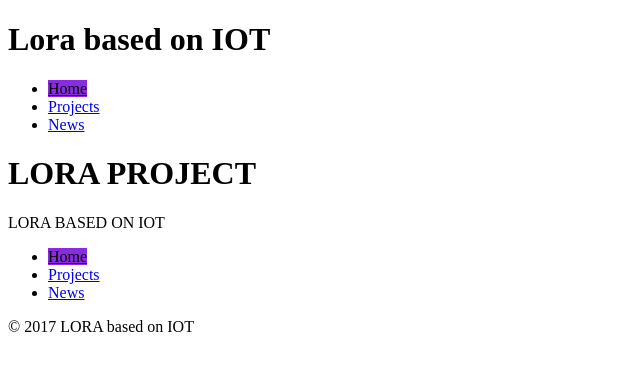
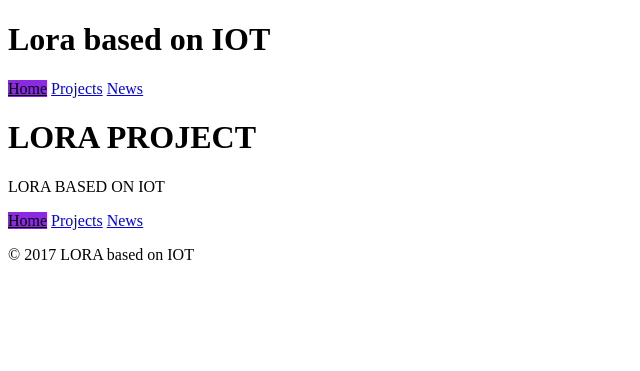
Before and after one commit to emma910209/LORA, a Jekyll site: the page built from index.html, in a window 1280 px wide. Shown: the top 371 px of the page, without its empty margins (0-640 px from the left). Built offline with Jekyll 4.4.1, drawn with Linux system fonts in a browser that asks for light colours.

Commit message:
把标签从纵向改为横向

```diff
--- a/_includes/nav.html
+++ b/_includes/nav.html
@@ -1,5 +1,5 @@
 <nav>
-    <ul>
+    <ul class="nav">
         <li><a href="{{site.baseurl}}/" class="{% if page.url == '/' %}current{% endif %}">Home</a></li>
         <li><a href="{{site.baseurl}}/projects/">Projects</a></li>
         <li><a href="{{site.baseurl}}/news.html" class="{% if page.url == '/news.html' %}current{% endif %}">News</a></li>
--- a/css/common.css
+++ b/css/common.css
@@ -11,3 +11,14 @@ html{
     background-color: blueviolet;
     color: black
 }
+
+.nav{
+    margin:  0;
+    padding: 0;
+
+    list-style-type: none;
+}
+
+.nav > li {
+    display: inline-block;
+}
```
